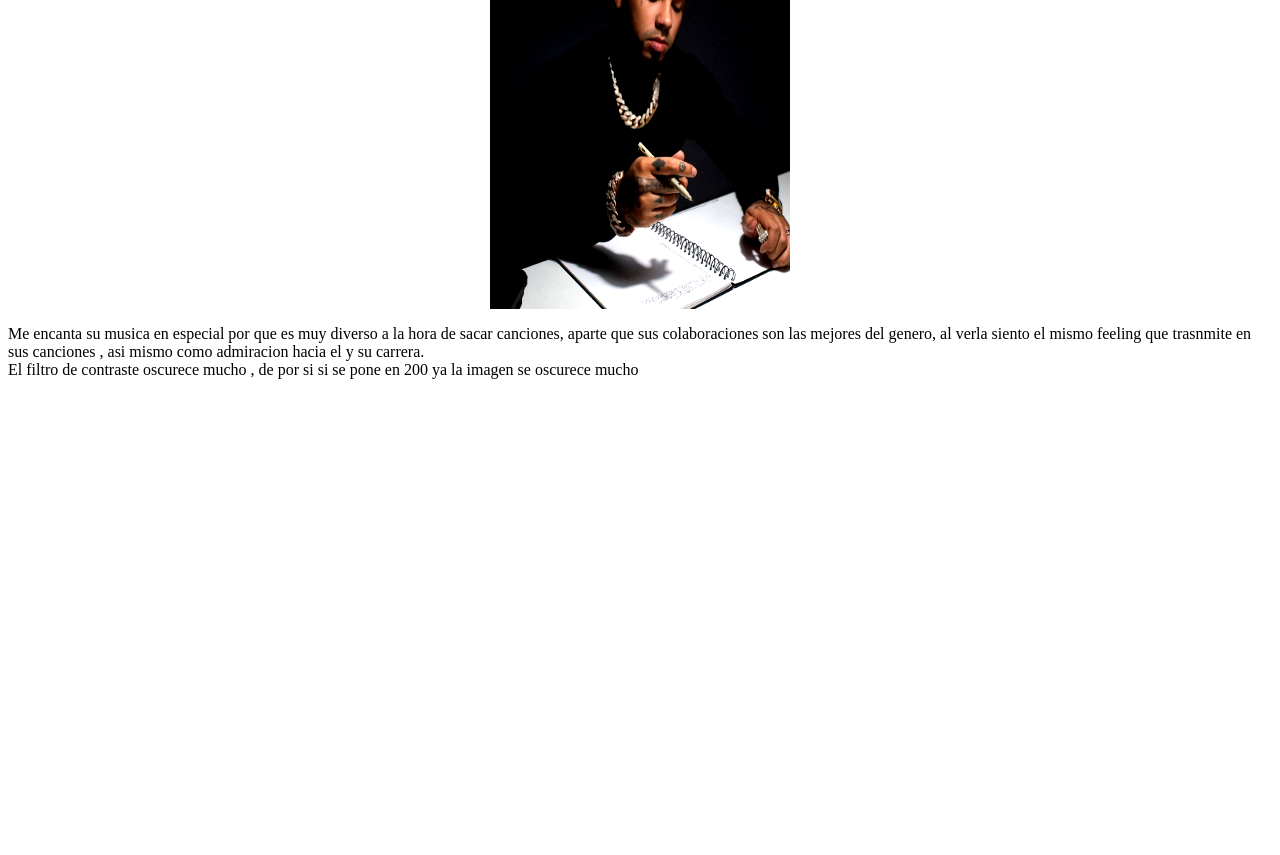
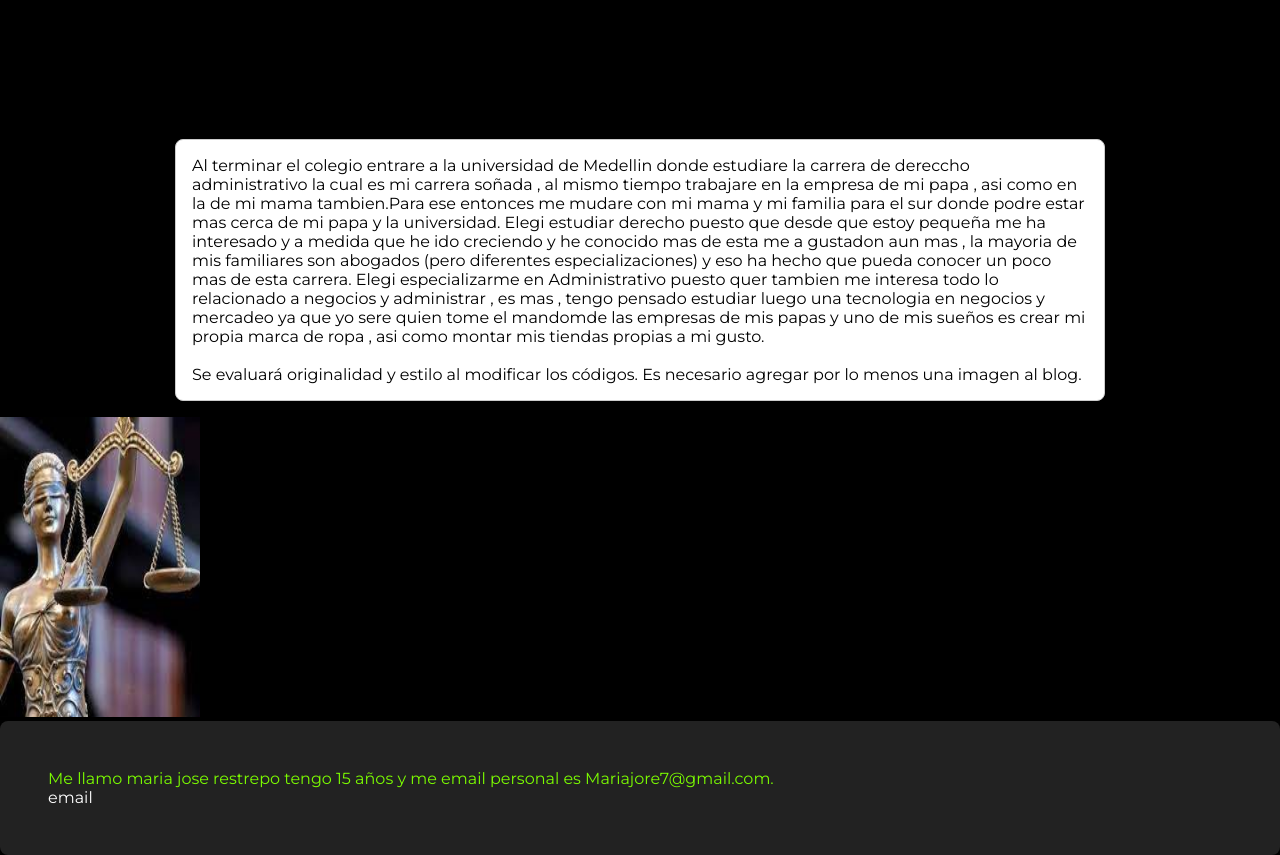
Before and after one commit to mariajose-restrepog/html-mariajose-restrepo, a website: page index.html in a window 1280 px wide. Shown: the part 189-1044 px from the top of the page. Before the commit the page ends 800 px from the top, so only its background shows below. Drawn offline with Linux system fonts and the light colour scheme.

Commit message:
majo acu,mulativa

```diff
--- /dev/null
+++ b/TAREAS/tarea4.css
@@ -0,0 +1,5 @@
+#bebesita {
+  display: block;
+  margin-left: auto;
+  margin-right: auto;
+  filter: contrast(150%);drop-shadow(5px 5px blue (0, 0, 0));
--- a/index.html
+++ b/index.html
@@ -1,25 +1,51 @@
 <!DOCTYPE html>
-<html lang="en">
+<html>
   <head>
+    <meta charset="utf-8" />
+    <link rel="preconnect" href="https://fonts.googleapis.com" />
+    <link rel="preconnect" href="https://fonts.gstatic.com" crossorigin />
+    <link
+      href="https://fonts.googleapis.com/css2?family=Montserrat:wght@400;700&display=swap"
+      rel="stylesheet"
+    />
     <link rel="stylesheet" href="style.css" />
-    <meta charset="UTF-8" />
-    <title>
-      Galeria de imagenes
-    </title>
+    <title>Evaluación acumulativa</title>
   </head>
 
+  <header>
+    <h1>¿Que sera de mi despues del colegio?</h1>
+  </header>
   <body>
-    <h1 id="m1">Anuel</h1>
-    <br />
-    <img id="bebesita" src="imagen1/anuelbr.jpg" width="300" height="400" />
+    <h3>
+      "El fracaso es una gran oportunidad para empezar ptra vez con mas
+      inteligencia" Henry Ford
+    </h3>
     <p>
-      Me encanta su musica en especial por que es muy diverso a la hora de sacar
-      canciones, aparte que sus colaboraciones son las mejores del genero, al
-      verla siento el mismo feeling que trasnmite en sus canciones , asi mismo
-      como admiracion hacia el y su carrera.
-      <br />
-      El filtro de contraste oscurece mucho , de por si si se pone en 200 ya la
-      imagen se oscurece mucho
+      Al terminar el colegio entrare a la universidad de Medellin donde
+      estudiare la carrera de dereccho administrativo la cual es mi carrera
+      soñada , al mismo tiempo trabajare en la empresa de mi papa , asi como en
+      la de mi mama tambien.Para ese entonces me mudare con mi mama y mi familia
+      para el sur donde podre estar mas cerca de mi papa y la universidad. Elegi
+      estudiar derecho puesto que desde que estoy pequeña me ha interesado y a
+      medida que he ido creciendo y he conocido mas de esta me a gustadon aun
+      mas , la mayoria de mis familiares son abogados (pero diferentes
+      especializaciones) y eso ha hecho que pueda conocer un poco mas de esta
+      carrera. Elegi especializarme en Administrativo puesto quer tambien me
+      interesa todo lo relacionado a negocios y administrar , es mas , tengo
+      pensado estudiar luego una tecnologia en negocios y mercadeo ya que yo
+      sere quien tome el mandomde las empresas de mis papas y uno de mis sueños
+      es crear mi propia marca de ropa , asi como montar mis tiendas propias a
+      mi gusto.
+      <br /><br />
+      Se evaluará originalidad y estilo al modificar los códigos. Es necesario
+      agregar por lo menos una imagen al blog.
     </p>
   </body>
+  <img id="BRR" src="imagen1/mi.jpg" width="200" height="300" />
+  <footer>
+    Me llamo maria jose restrepo tengo 15 años y me email personal es
+    Mariajore7@gmail.com.
+    <br />
+    <a href="mailto:email@gmail.com">email</a>
+  </footer>
 </html>
--- a/style.css
+++ b/style.css
@@ -1,5 +1,93 @@
-#bebesita {
-  display: block;
+html {
+  font-family: "Montserrat", sans-serif;
+}
+
+body {
+  margin: 0;
+  background-color: black;
+}
+
+header h1 {
+  background-color: hsl(hue, saturation, lightness);
+  color: blueviolet;
+  padding: 3rem 2rem;
+  font-size: 3rem;
+  text-align: center;
+  border-radius: 0.5rem;
+}
+
+h2 {
+  font-size: 2.5rem;
+  width: 60%;
   margin-left: auto;
   margin-right: auto;
-  filter: contrast(150%);drop-shadow(5px 5px blue (0, 0, 0));
+}
+
+h3 {
+  font-size: 2rem;
+  width: 70%;
+  margin-left: auto;
+  margin-right: auto;
+}
+
+h4 {
+  font-size: 1.5rem;
+  width: 70%;
+  margin-left: auto;
+  margin-right: auto;
+}
+
+h5 {
+  font-size: 1rem;
+  width: 70%;
+  margin-left: auto;
+  margin-right: auto;
+}
+
+body p {
+  transition: all 0.3s ease;
+  background-color: #fff;
+  margin: 1rem 0;
+  border-radius: 0.5rem;
+  padding: 1rem 1rem;
+  cursor: pointer;
+  border: 1px solid #ccc;
+  width: 70%;
+  margin-left: auto;
+  margin-right: auto;
+}
+
+body p:hover {
+  box-shadow: 0 0.1rem 0.4rem rgba(0, 0, 0, 0.3);
+}
+
+footer {
+  background-color: #222;
+  padding: 3rem;
+  color: lawngreen;
+  border-radius: 0.5rem;
+}
+
+footer p {
+  margin: 0;
+}
+
+footer a {
+  transition: color 0.3s ease;
+  color: white;
+  text-decoration: none;
+}
+
+footer a:hover {
+  color: cornflowerblue;
+}
+
+/* Go from zero to full opacity */
+@keyframes fadeEffect {
+  from {
+    opacity: 0;
+  }
+  to {
+    opacity: 1;
+  }
+}
```
Also changed, not shown: TAREAS/tarea4.html (added, +25 -0 lines), imagen1/mi.jpg (added).
